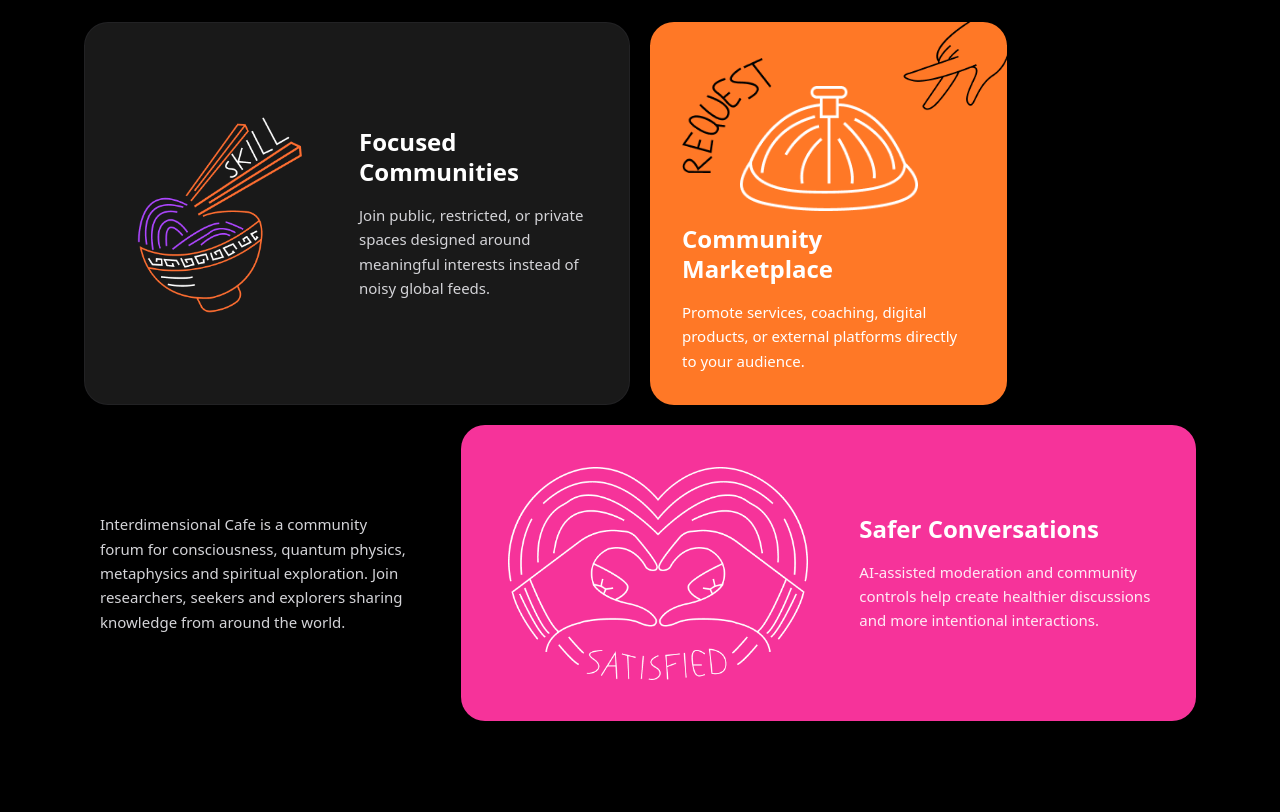
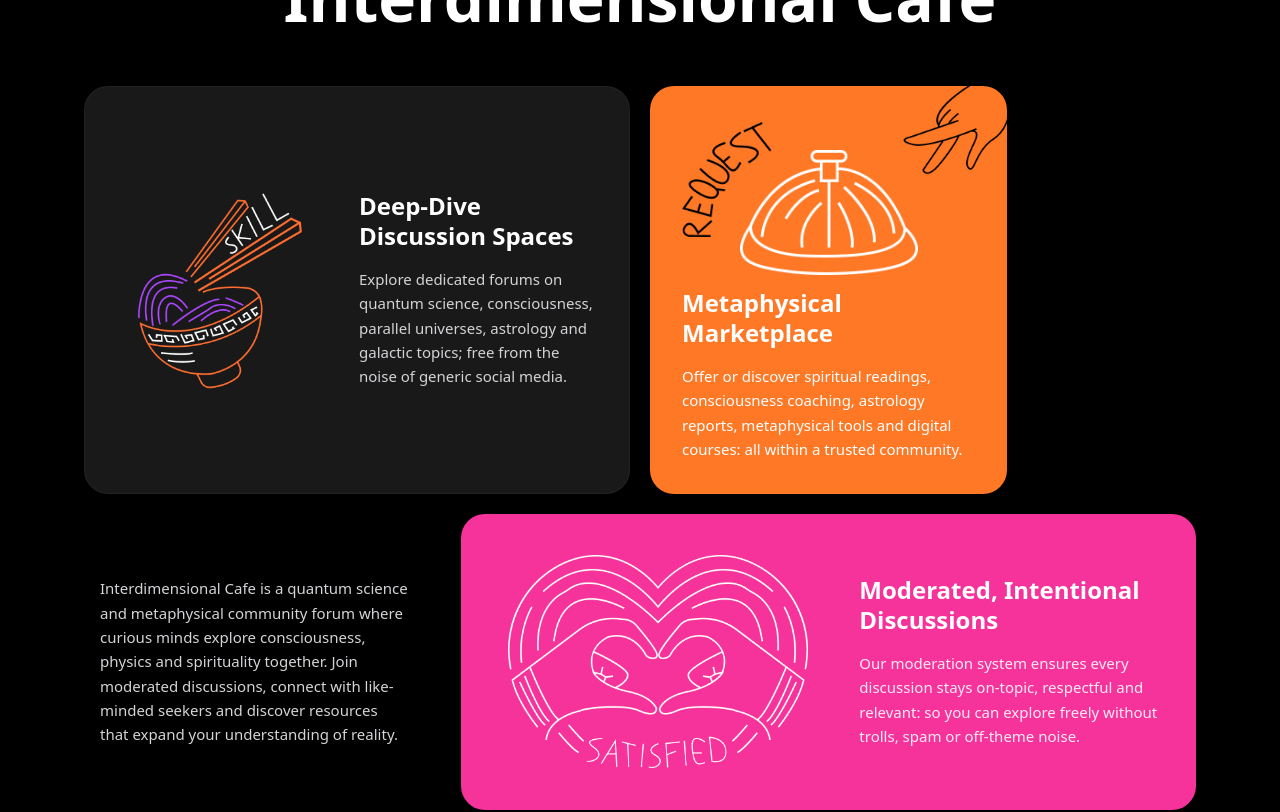
Before and after one commit to ChayanSD/social-media-project, a Next.js app in the folder Social-media/: page / in a window 1280 px wide. Shown: the part 1480-2292 px from the top of the page. Built offline with nearby package versions, Linux system fonts and the light colour scheme; no server answers.

Commit message:
Section 2 Changes

```diff
--- a/Social-media/src/app/HomeClient.tsx
+++ b/Social-media/src/app/HomeClient.tsx
@@ -328,7 +328,7 @@ export default function HomeClient() {
         className="w-full max-w-[1160px] mx-auto px-6 py-14 md:py-20 lg:py-24 scroll-mt-8"
       >
         <h2 className="text-white text-4xl md:text-5xl lg:text-[64px] font-sans font-semibold text-center mb-8 md:mb-14 select-none">
-          Why People Use It
+          Why Seekers Choose Interdimensional Cafe
         </h2>
 
         <div className="grid grid-cols-1 lg:grid-cols-12 gap-5">
@@ -344,11 +344,12 @@ export default function HomeClient() {
             </div>
             <div className="w-full text-center sm:text-left">
               <h3 className="text-white text-xl md:text-2xl font-semibold mb-4 leading-tight">
-                Focused Communities
+                Deep-Dive Discussion Spaces
               </h3>
               <p className="text-zinc-300 text-sm md:text-[15px] leading-relaxed max-w-[310px] mx-auto sm:mx-0">
-                Join public, restricted, or private spaces designed around
-                meaningful interests instead of noisy global feeds.
+                Explore dedicated forums on quantum science, consciousness,
+                parallel universes, astrology and galactic topics; free from
+                the noise of generic social media.
               </p>
             </div>
           </div>
@@ -379,21 +380,23 @@ export default function HomeClient() {
             </div>
             <div className="relative z-10">
               <h3 className="text-white text-xl md:text-2xl font-semibold mb-4 leading-tight">
-                Community Marketplace
+                Metaphysical Marketplace
               </h3>
               <p className="text-white text-sm md:text-[15px] leading-relaxed max-w-[360px]">
-                Promote services, coaching, digital products, or external
-                platforms directly to your audience.
+                Offer or discover spiritual readings, consciousness coaching,
+                astrology reports, metaphysical tools and digital courses: all
+                within a trusted community.
               </p>
             </div>
           </div>
 
           <div className="lg:col-span-4 lg:col-start-1 p-1 sm:p-4 lg:py-8 lg:pr-8 flex items-center">
             <p className="text-zinc-300 text-sm md:text-[15px] leading-relaxed max-w-[440px] mx-auto lg:mx-0 text-center lg:text-left">
-              Interdimensional Cafe is a community forum for consciousness,
-              quantum physics, metaphysics and spiritual exploration. Join
-              researchers, seekers and explorers sharing knowledge from around
-              the world.
+              Interdimensional Cafe is a quantum science and metaphysical
+              community forum where curious minds explore consciousness,
+              physics and spirituality together. Join moderated discussions,
+              connect with like-minded seekers and discover resources that
+              expand your understanding of reality.
             </p>
           </div>
 
@@ -409,11 +412,12 @@ export default function HomeClient() {
             </div>
             <div className="w-full text-center sm:text-left">
               <h3 className="text-white text-xl md:text-2xl font-semibold mb-4 leading-tight">
-                Safer Conversations
+                Moderated, Intentional Discussions
               </h3>
               <p className="text-white/90 text-sm md:text-[15px] leading-relaxed max-w-[320px] mx-auto sm:mx-0">
-                AI-assisted moderation and community controls help create
-                healthier discussions and more intentional interactions.
+                Our moderation system ensures every discussion stays on-topic,
+                respectful and relevant: so you can explore freely without
+                trolls, spam or off-theme noise.
               </p>
             </div>
           </div>
```
